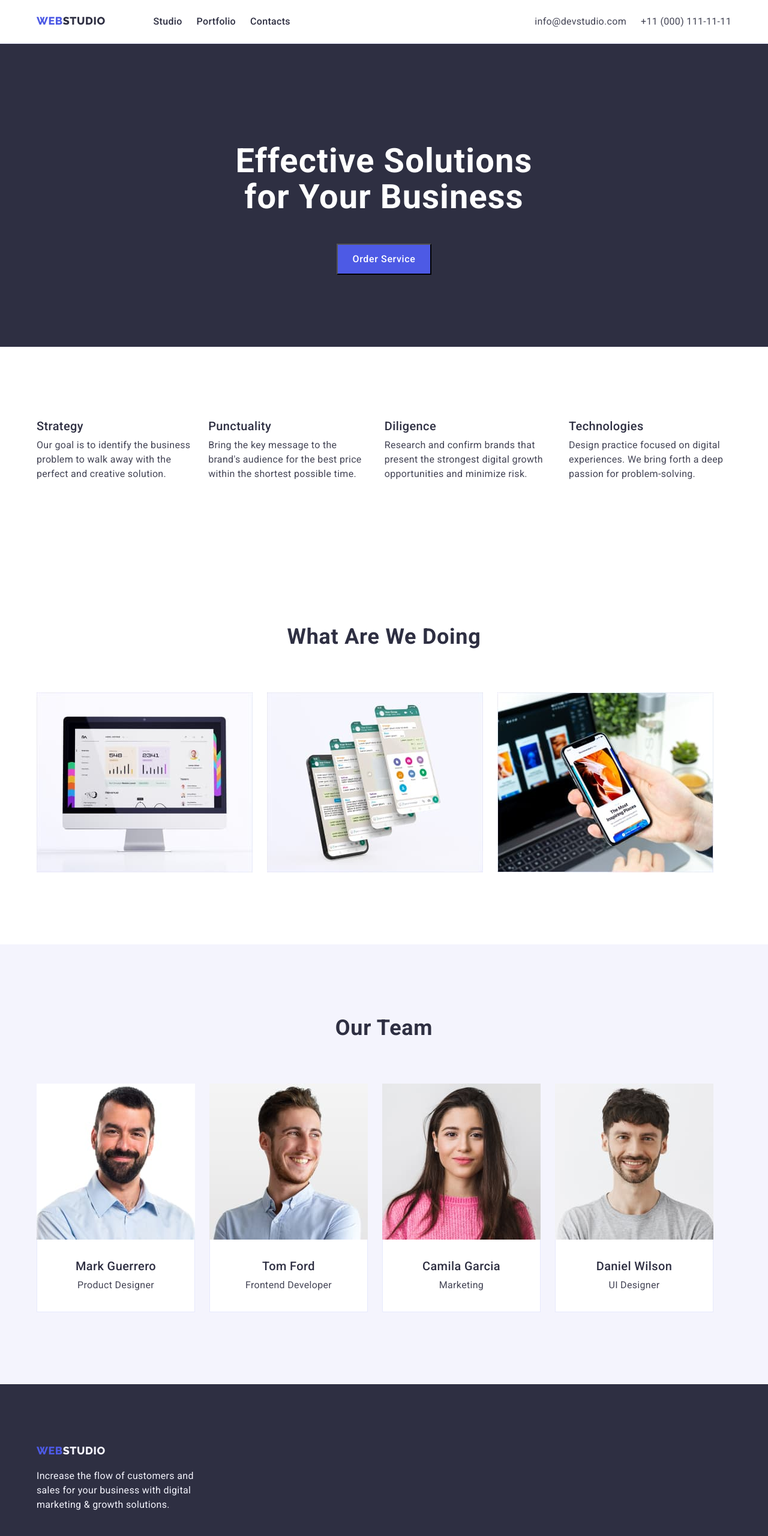
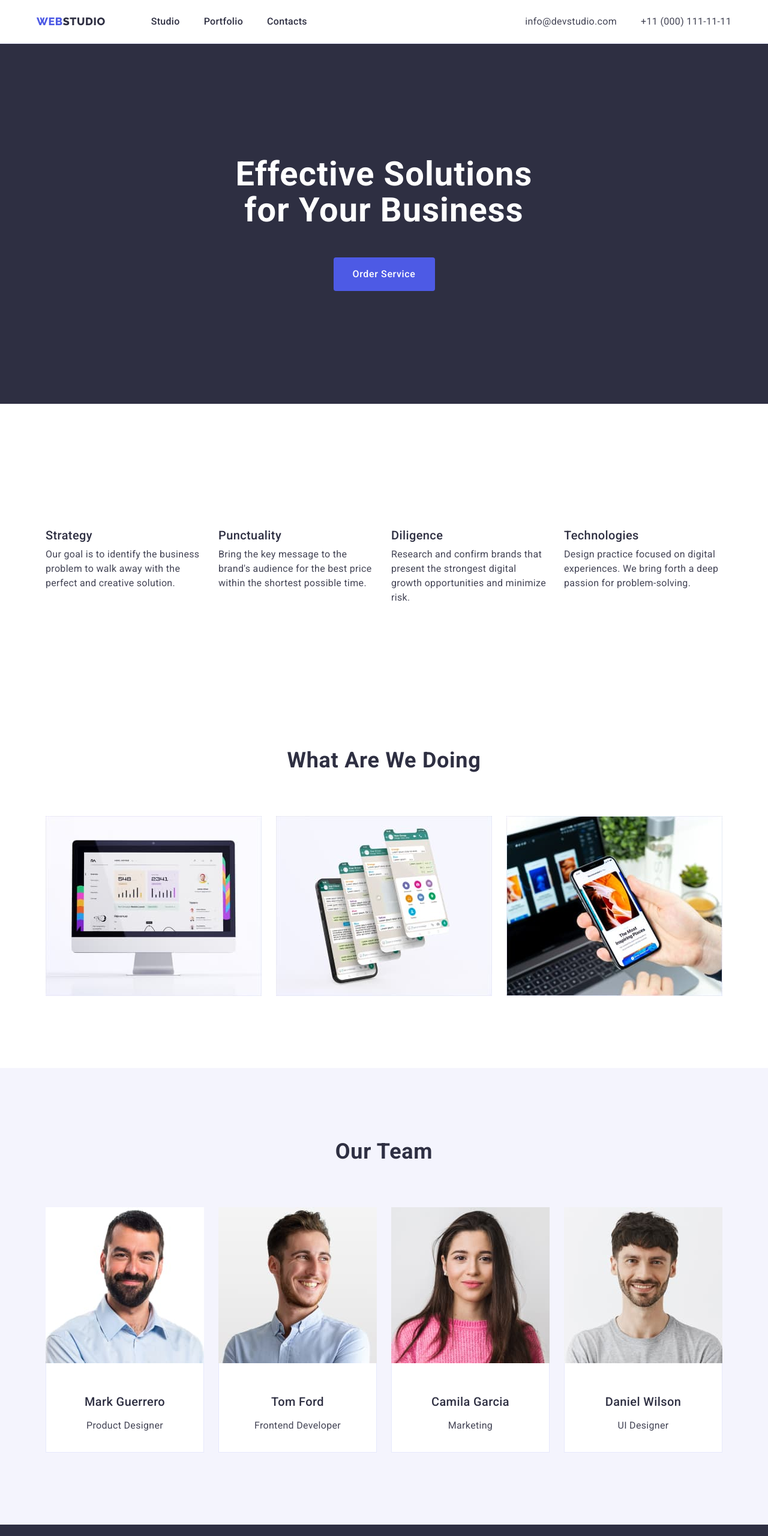
Before and after one commit to CodingwithLucy/goit-markup-hw-03, a plain HTML site: page index.html in a window 1280 px wide. Shown: the top 2560 px of the page at 60% size. Drawn offline with nearby package versions, Linux system fonts and the light colour scheme.

Commit message:
commit plus

```diff
--- a/css/styles.css
+++ b/css/styles.css
@@ -21,11 +21,17 @@ body {
 .container {
     width: 1158px;
     margin: 0 auto;
+    padding: 0 15px;
 }
 
 .header {
     border-bottom: 1px solid var(--CORNFLOWER);
     display: flex;
+}
+
+.navigation {
+    display: flex;
+    align-items: center;
 }
 
 .header-container {
@@ -35,17 +41,13 @@ body {
 }
 
 .list-menu {
-    display: inline-flex;
-    justify-content: flex-start;
-    align-items: baseline;
-    gap: 24px;
+    display: flex;
+    gap: 40px;
 }
 
 .list-contact {
     display: flex;
-    justify-content: flex-end;
-    align-items: baseline;
-    gap: 24px;
+    gap: 40px;
 }
 
 .link {
@@ -85,8 +87,13 @@ ul {
     padding: 0;
 }
 
-.list-item {
-    margin-right: 24px;
+.list-advantages {
+    display: flex;
+    gap: 24px;
+}
+
+.list-item-adv {
+    width: calc((100% - 72px) / 4);
 }
 
 .list-item:last-child {
@@ -99,6 +106,7 @@ ul {
     font-weight: 500;
     line-height: 1.5;
     letter-spacing: 0.02em;
+    padding: 24px 0;
 }
 
 .address {
@@ -126,9 +134,20 @@ h1 {
     font-weight: 700;
     line-height: 1.07;
     letter-spacing: 0.02em;
+    max-width: 496px;
+    margin: 0 auto 48px auto;
 }
 
-h2 {
+.list-doing {
+    display: flex;
+    gap: 24px;
+}
+
+.list-item-do {
+    width: calc((100% - 48px) / 3);
+}
+
+.header-second {
     color: var(--NAVY-BLUE);
     text-align: center;
     font-size: 36px;
@@ -146,7 +165,7 @@ h3 {
     font-weight: 500;
     line-height: 1.2;
     letter-spacing: 0.02em;
-    margin: 0;
+    margin-bottom: 8px;
 }
 
 p {
@@ -160,6 +179,16 @@ p {
 
 .our-team {
     background-color: var(--CLOUD);
+}
+
+.list-team {
+    display: flex;
+    gap: 24px;
+}
+
+.list-item-team {
+    width: calc((100% - 72px) / 4);
+    border-radius: 0px 0px 4px 4px;
 }
 
 .cards {
@@ -176,12 +205,17 @@ p {
     padding: 32px 0;
 }
 
+.p-center {
+    text-align: center;
+}
+
 img {
     display: block;
 }
 
 .main-view {
     background-color: var(--NAVY-BLUE);
+    padding: 188px 0;
 }
 
 .button-main {
@@ -193,10 +227,11 @@ img {
     line-height: 1.5;
     letter-spacing: 0.04em;
     cursor: pointer;
-    display: flex;
-    padding: 12px 24px;
-    justify-content: center;
-    align-items: center;
+    display: block;
+    min-width: 169px;
+    height: 56px;
+    border: none;
+    border-radius: 4px;
     margin: 0 auto;
 }
 
@@ -205,12 +240,16 @@ img {
     background-color: var(--OCEAN);
 }
 
+.section-portfolio {
+    padding: 96px 0 120px 0;
+}
+
 .filter-buttons {
     display: flex;
     justify-content: center;
     align-items: flex-start;
-    gap: 24px;;
-    padding-bottom: 72px;
+    gap: 24px;
+    margin-bottom: 72px;
 }
 
 .button-add {
@@ -226,12 +265,15 @@ img {
     padding: 12px 24px;
     justify-content: center;
     align-items: center;
+    border: 1px solid var(--CORNFLOWER);
+    border-radius: 4px;
 }
 
 .button-add:hover,
 .button-add:focus {
     color: var(--WHITE);
     background-color: var(--OCEAN);
+    border: 1px solid transparent;
 }
 
 .examples {
@@ -242,10 +284,8 @@ img {
     margin: 0;
 }
 
-.examples .list-item {
-    display: flex;
-    margin: auto;
-    padding: 0;
+.list-item-ex {
+    width: calc((100% - 48px) / 3);
 }
 
 .example {
@@ -253,6 +293,7 @@ img {
     border-bottom: 1px solid var(--CORNFLOWER);
     border-right: 1px solid var(--CORNFLOWER);
     padding: 32px 16px;
+    margin-bottom: 8px;
 }
 
 .footer {
@@ -273,6 +314,11 @@ img {
     width: 264px;
 }
 
-.none {
-    display: none;
+.visually-hidden {
+    visibility: hidden;
 }
+
+.link-footer {
+    display: inline-block;
+    margin-bottom: 16px;
+}
--- a/index.html
+++ b/index.html
@@ -15,7 +15,7 @@
 <body>
     <header class="header">
         <div class="container header-container">
-            <nav>
+            <nav class="navigation">
                 <a href="./index.html" class="logo link">Web<span class="studio-header">Studio</span></a>
                 <ul class="list-menu">
                     <li>
@@ -43,31 +43,31 @@
     </header>
 
 <main>
-    <section class="main-view section">
+    <section class="main-view">
         <div class="container">
-            <h1 class="heading-first">Effective Solutions<br/>for Your Business</h1>
+            <h1>Effective Solutions<br/>for Your Business</h1>
             <button type="button" class="button-main">Order Service</button>
         </div>
     </section>
 
     <section class="section">
         <div class="container">
-            <h2 class="none">Advantages</h2>
-            <ul>
-                <li class="list-item">
-                    <h3 class="heading-third">Strategy</h3>
+            <h2 class="visually-hidden">Advantages</h2>
+            <ul class="list-advantages">
+                <li class="list-item-adv">
+                    <h3>Strategy</h3>
                     <p>Our goal is to identify the business problem to walk away with the perfect and creative solution.</p>
                 </li>
-                <li class="list-item">
-                    <h3 class="heading-third">Punctuality</h3>
+                <li class="list-item-adv">
+                    <h3>Punctuality</h3>
                     <p>Bring the key message to the brand's audience for the best price within the shortest possible time.</p>
                 </li>
-                <li class="list-item">
-                    <h3 class="heading-third">Diligence</h3>
+                <li class="list-item-adv">
+                    <h3>Diligence</h3>
                     <p>Research and confirm brands that present the strongest digital growth opportunities and minimize risk.</p>
                 </li>
-                <li class="list-item">
-                    <h3 class="heading-third">Technologies</h3>
+                <li class="list-item-adv">
+                    <h3>Technologies</h3>
                     <p>Design practice focused on digital experiences. We bring forth a deep passion for problem-solving.</p>
                 </li>
             </ul>
@@ -76,15 +76,15 @@
 
     <section class="section">
         <div class="container">
-            <h2>What are we doing</h2>
-            <ul>
-                <li class="list-item">
+            <h2 class="header-second">What are we doing</h2>
+            <ul class="list-doing">
+                <li class="list-item-do">
                     <img src="./images/img1.jpg" alt="Computer desktop with an open application" width="360" height="300" />
                 </li>
-                <li class="list-item">
+                <li class="list-item-do">
                     <img src="./images/img2.jpg" alt="A phone screen showing several application windows" width="360" height="300" />
                 </li>
-                <li class="list-item">
+                <li class="list-item-do">
                     <img src="./images/img3.jpg" alt="Phone with laptop on the background" width="360" height="300" />
                 </li>
             </ul>
@@ -93,34 +93,34 @@
 
     <section class="our-team section">
         <div class="container">
-        <h2>Our Team</h2>
-        <ul>
-            <li class="cards list-item">
+        <h2 class="header-second">Our Team</h2>
+        <ul class="list-team">
+            <li class="cards list-item-team">
             <img src="./images/team1.jpg" alt="A smiling man with black hair and beard in a blue shirt" width="264" height="260" />
                 <div class="card">
-                    <h3 class="heading-third">Mark Guerrero</h3>
-                    <p>Product Designer</p>
+                    <h3>Mark Guerrero</h3>
+                    <p class="p-center">Product Designer</p>
                 </div>
             </li>
-            <li class="cards list-item">
+            <li class="cards list-item-team">
             <img src="./images/team2.jpg" alt="A smiling man with brown hair and bright eyes in a blue shirt" width="264" height="260" />
                 <div class="card">
-                    <h3 class="heading-third">Tom Ford</h3>
-                    <p>Frontend Developer</p>
+                    <h3>Tom Ford</h3>
+                    <p class="p-center">Frontend Developer</p>
                 </div>
             </li>
-            <li class="cards list-item">
+            <li class="cards list-item-team">
             <img src="./images/team3.jpg" alt="A woman with long brown hair in a pink sweater" width="264" height="260" />
                 <div class="card">
-                    <h3 class="heading-third">Camila Garcia</h3>
-                    <p>Marketing</p>
+                    <h3>Camila Garcia</h3>
+                    <p class="p-center">Marketing</p>
                 </div>
             </li>
-            <li class="cards list-item">
+            <li class="cards list-item-team">
             <img src="./images/team4.jpg" alt="Smiling man with brown hair in a gray t-shirt" width="264" height="260" />
                 <div class="card">
-                    <h3 class="heading-third">Daniel Wilson</h3>
-                    <p>UI Designer</p>
+                    <h3>Daniel Wilson</h3>
+                    <p class="p-center">UI Designer</p>
                 </div>
             </li>
         </ul>
@@ -130,7 +130,7 @@
 
     <footer class="footer">
         <div class="container">
-            <a href="./index.html" class="logo link">Web<span class="studio-footer">Studio</span></a>
+            <a href="./index.html" class="logo link link-footer">Web<span class="studio-footer">Studio</span></a>
             <p class="text-footer">Increase the flow of customers and sales for your business with digital marketing & growth solutions.</p>
         </div>
     </footer>
```
Also changed, not shown: portfolio.html (+13 -13 lines).
